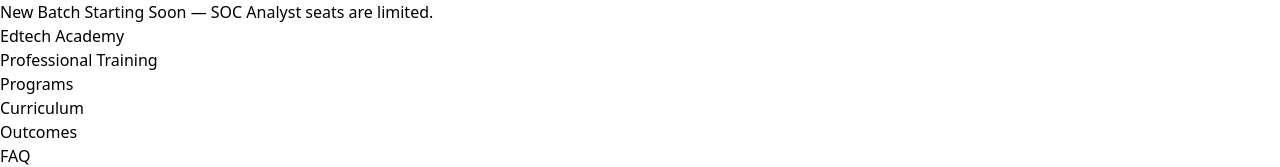
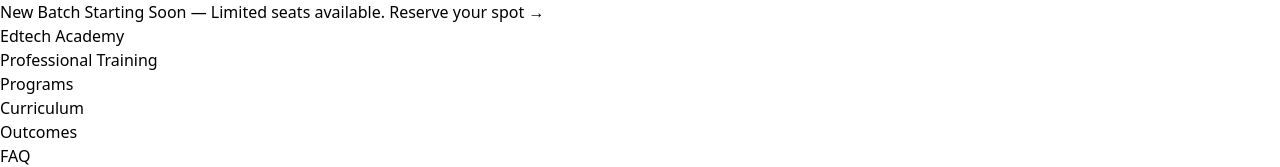
Before and after one commit to ASLAMKHAN301/BA-Training, a React (Vite) app: page / in a window 1280 px wide. Shown: the top 167 px of the page. Built offline with nearby package versions, Linux system fonts and the light colour scheme.

Commit message:
added text

```diff
--- a/src/App.jsx
+++ b/src/App.jsx
@@ -300,7 +300,7 @@
         <span className="text-[#C9A84C] font-semibold">
           New Batch Starting Soon
         </span>{" "}
-        — SOC Analyst seats are limited.
+        — Limited seats available. Reserve your spot →
       </div>
 
       {/* Navbar */}
```
